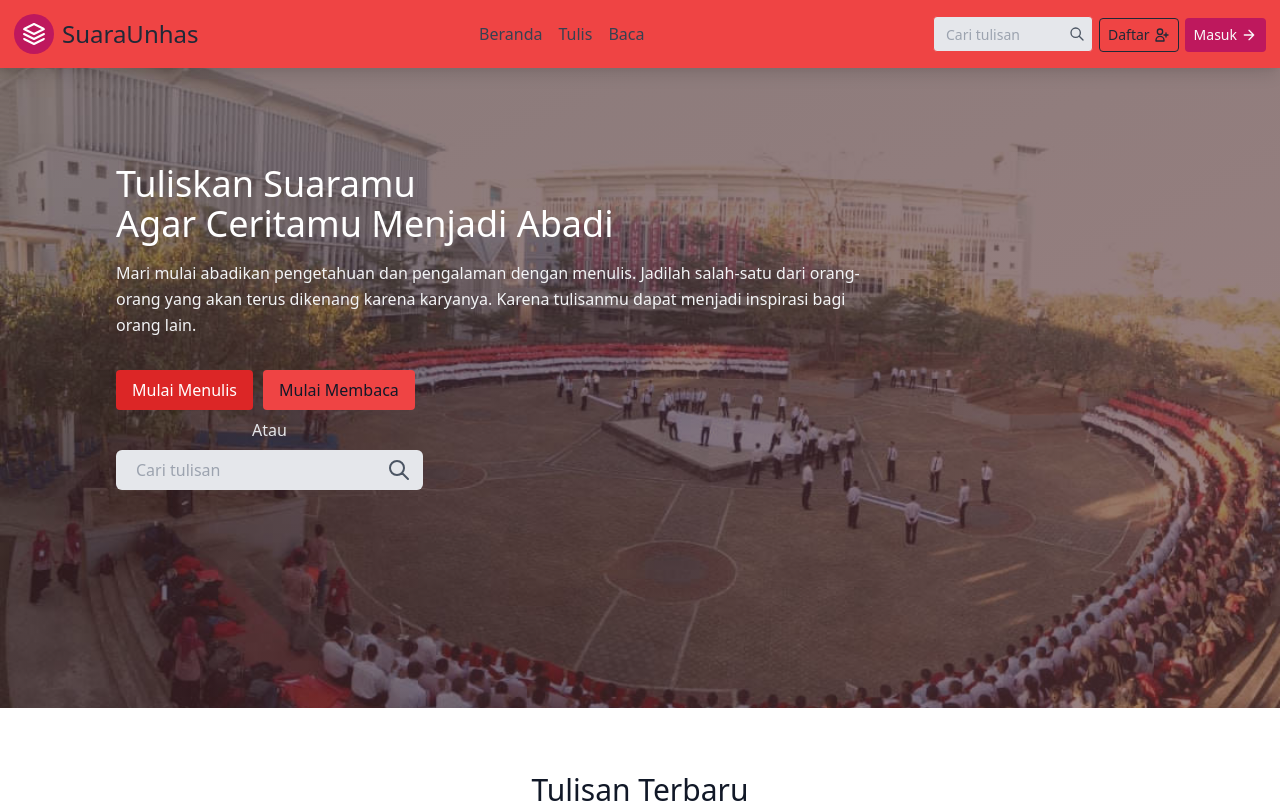
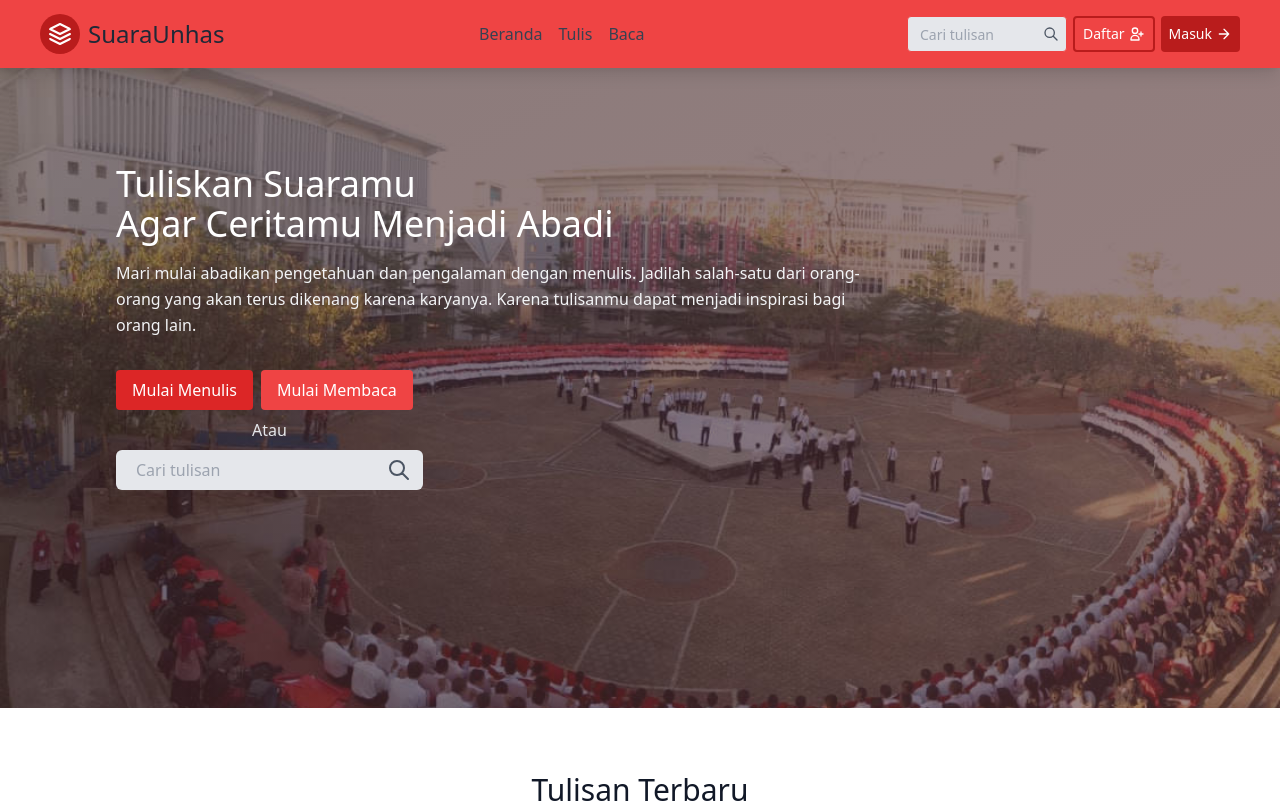
Before and after one commit to Dinel13/multi-user-blog, a React (Create React App) app: page / in a window 1280 px wide. Shown: the top 803 px of the page. Built offline with nearby package versions, Linux system fonts and the light colour scheme; no server answers.

Commit message:
button tri sec and ter

```diff
--- a/src/components/header/header.js
+++ b/src/components/header/header.js
@@ -63,7 +63,7 @@ export default function Header() {
         offset > 10.58 ? "bg-gray-100" : "bg-red-500"
       }`}
     >
-      <div className={`flex items-center justify-between flex-wrap p-3.5 `}>
+      <div className="flex items-center justify-between flex-wrap p-3.5 px-4 md:px-6 lg:px-10 ">
         <Link
           to="/"
           className="flex title-font font-medium items-center text-gray-900 mb-4 md:mb-0"
@@ -75,7 +75,7 @@ export default function Header() {
             strokeLinecap="round"
             strokeLinejoin="round"
             strokeWidth="2"
-            className="w-10 h-10 text-white p-2 bg-pink-700 rounded-full"
+            className="w-10 h-10 text-white p-2 bg-red-700 rounded-full"
             viewBox="0 0 24 24"
           >
             <path d="M12 2L2 7l10 5 10-5-10-5zM2 17l10 5 10-5M2 12l10 5 10-5"></path>
@@ -83,7 +83,7 @@ export default function Header() {
           <span className="ml-2 text-2xl text-gray-800">SuaraUnhas</span>
         </Link>
         <div className="block md:hidden" onClick={clickMenu}>
-          <button className="flex items-center px-3 py-2 border rounded text-gray-600 border-gray-600 hover:text-gray-700 hover:border-3 hover:border-gray-700">
+          <button className="flex items-center px-3 py-2 border rounded text-gray-600 border-gray-600 hover:text-gray-700 hover:border-3 hover:border-gray-700 focus:outline-none">
             <svg
               className="h-3 w-3"
               viewBox="0 0 20 20"
@@ -158,7 +158,7 @@ export default function Header() {
               <div className="flex items-end">
                 <Link
                   to="/akunku"
-                  className="inline-flex items-center text-sm mr-2 p-2 leading-none  md:mt-0 border border-transparent rounded text-gray-50 bg-red-700 hover:bg-red-600 hover:text-gray-900  "
+                  className="inline-flex items-center btn-ter text-sm  p-2 md:mt-0"
                 >
                   <svg
                     fill="none"
@@ -178,7 +178,7 @@ export default function Header() {
               <div className="flex items-end">
                 <Link
                   to="/daftar"
-                  className="inline-flex items-center text-sm mr-1.5 p-2 leading-none mt-0 border bg-transparent border-gray-800 rounded text-gray-800  hover:bg-pink-600 hover:text-gray-50 hover:border-pink-600  "
+                  className="inline-flex items-center text-sm mr-1.5 px-2 py-1.5 btn-pri  border-2 border-red-700"
                 >
                   Daftar
                   <svg
@@ -195,7 +195,7 @@ export default function Header() {
                 </Link>
                 <Link
                   to="/masuk"
-                  className="inline-flex items-center text-sm  p-2 leading-none mt-0 border border-transparent rounded text-gray-50 bg-pink-700 hover:bg-pink-600 hover:text-gray-900  "
+                  className="inline-flex items-center text-sm p-2 btn-ter"
                 >
                   Masuk
                   <svg
--- a/src/components/hero/Hero.js
+++ b/src/components/hero/Hero.js
@@ -73,14 +73,11 @@ export default function Hero() {
                     history.push("/tulis");
                   }
                 }}
-                className="inline-flex  items-center text-white bg-red-600 border-0 py-2 px-4 focus:outline-none hover:bg-red-500 rounded"
+                className="inline-flex mr-2 py-2 px-4 btn-sec"
               >
                 Mulai Menulis
               </button>
-              <Link
-                className="inline-flex items-center text-gray-900 bg-red-500 border-0 ml-2.5 py-2 px-4 focus:outline-none hover:bg-red-400 rounded"
-                to="/bacaan"
-              >
+              <Link className="inline-flex py-2 px-4 btn-pri" to="/bacaan">
                 Mulai Membaca
               </Link>
             </div>
--- a/src/index.css
+++ b/src/index.css
@@ -32,6 +32,19 @@
     margin-right: 0.25em;
     vertical-align: -0.4em;
   }
+
+  .btn-pri {
+    @apply text-white bg-red-500 focus:outline-none hover:bg-red-600 rounded transition-colors duration-150;
+  }
+
+  .btn-sec {
+    @apply text-white bg-red-600 focus:outline-none hover:bg-red-500 rounded transition-colors duration-150;
+  }
+
+  .btn-ter {
+    @apply text-white bg-red-700 focus:outline-none hover:bg-red-600 rounded transition-colors duration-150;
+  }
+
   .form-card {
     @apply w-full max-w-md my-10 p-10 m-auto bg-gray-100 border-gray-300 border rounded-md shadow-xl;
   }
--- a/src/pages/NotFound.js
+++ b/src/pages/NotFound.js
@@ -13,10 +13,7 @@ const NotFound = () => {
             halaman beranda kami{" "}
           </p>
 
-          <Link
-            to="/"
-            className="px-4 inline py-2 text-sm font-medium leading-5 shadow text-white transition-colors duration-150 border border-transparent rounded-lg focus:outline-none focus:shadow-outline-blue bg-red-500 active:bg-blue-600 hover:bg-red-600"
-          >
+          <Link to="/" className="px-4 py-2 font-medium leading-5 btn-pri">
             kembali ke beranda
           </Link>
         </div>
--- a/src/pages/Register.js
+++ b/src/pages/Register.js
@@ -101,7 +101,7 @@ export default function Login() {
         </div>
       </form>
 
-      <p className="mt-8 text-sm font-light text-center text-gray-700">
+      <p className="mt-6 -mb-2 text-sm font-light text-center text-gray-700">
         Sudah Punya Akun?{" "}
         <Link
           to="/masuk"
```
